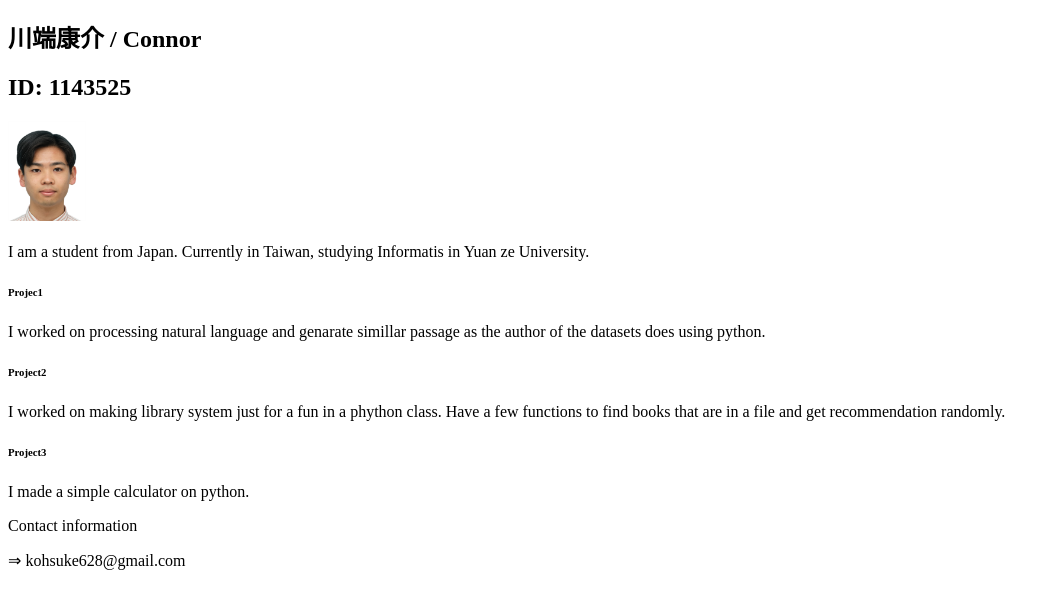
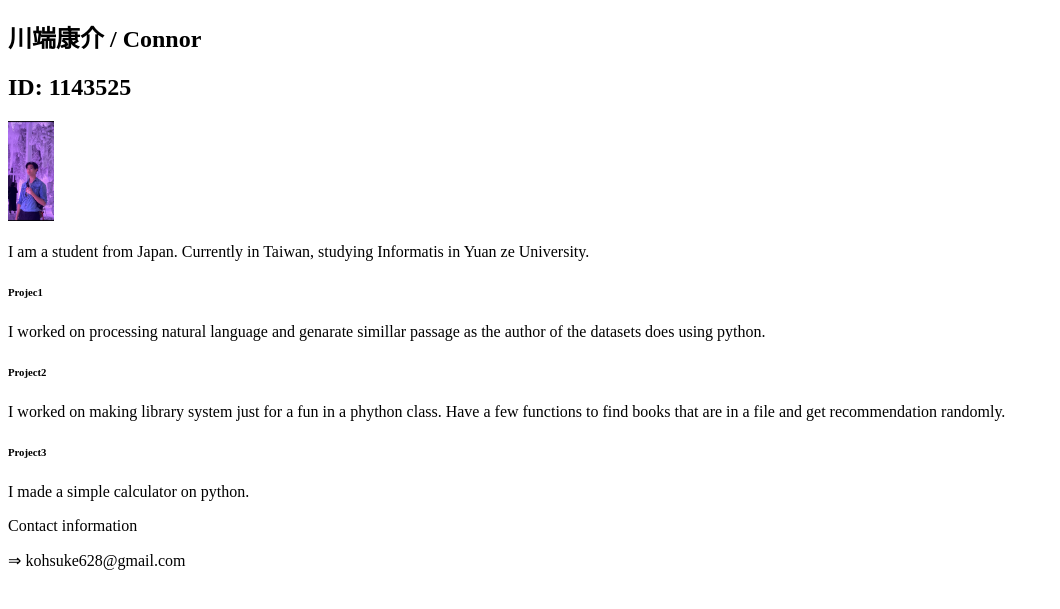
Before and after one commit to kohsuke628/portfolio-kohsuke, a plain HTML site: page index.html in a window 1280 px wide. Shown: the part 61-670 px from the top of the page, without its empty margins (0-1060 px from the left). Drawn offline with Linux system fonts and the light colour scheme.

Commit message:
Update index.html
changed the image

```diff
--- a/index.html
+++ b/index.html
@@ -10,7 +10,7 @@
     <h1>Kohsuke Kawabata</h1>
     <h2> 川端康介 / Connor</h2>
     <h2> ID: 1143525 </h2>
-        <img src="川端康介.jpeg" alt="" height="100">
+        <img src="Screenshot_20251217_150502_Gallery.jpg" alt="" height="100">
     <h3></h3>
     <p>I am a student from Japan. Currently in Taiwan, studying Informatis in Yuan ze University.</p>
     <p></p>
```
